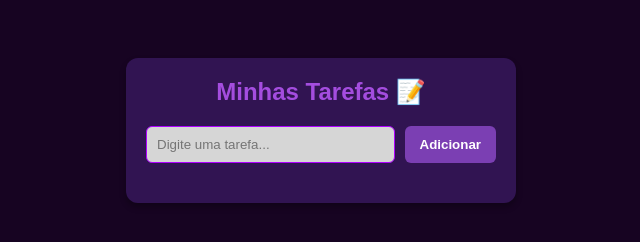
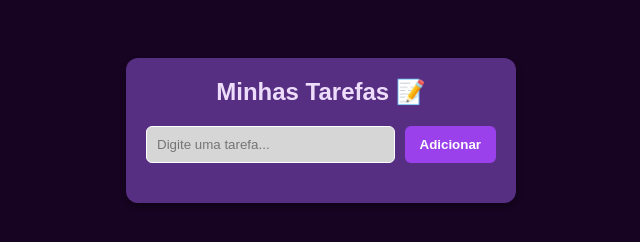
Before and after one commit to AndreN70x7/portfolio, a plain HTML site: page site-4/index.html in a window 1280 px wide. Shown: the whole page, without its empty margins (319-959 px from the left). Drawn offline with Linux system fonts and the light colour scheme.

Commit message:
Portifólio

```diff
--- a/site-4/index.html
+++ b/site-4/index.html
@@ -15,7 +15,7 @@
         }
 
         .painel {
-            background-color: #311452;
+            background-color: #562f83;
             padding: 20px;
             border-radius: 12px;
             width: 350px;
@@ -24,7 +24,7 @@
 
         h2 {
             margin-top: 0;
-            color: #a44ddf;
+            color: #eeddfa;
             text-align: center;
         }
 
@@ -38,14 +38,14 @@
             flex: 1; /* Faz o input ocupar o espaço que sobrar */
             padding: 10px;
             border-radius: 6px;
-            border: 1px solid #ae00ff;
+            border: 1px solid #ffffff;
             background-color: #d6d6d6;
             color: white;
         }
 
         button {
             padding: 10px 15px;
-            background-color: #7b3fb3;
+            background-color: #9a41ec;
             color: white;
             border: none;
             border-radius: 6px;
```
